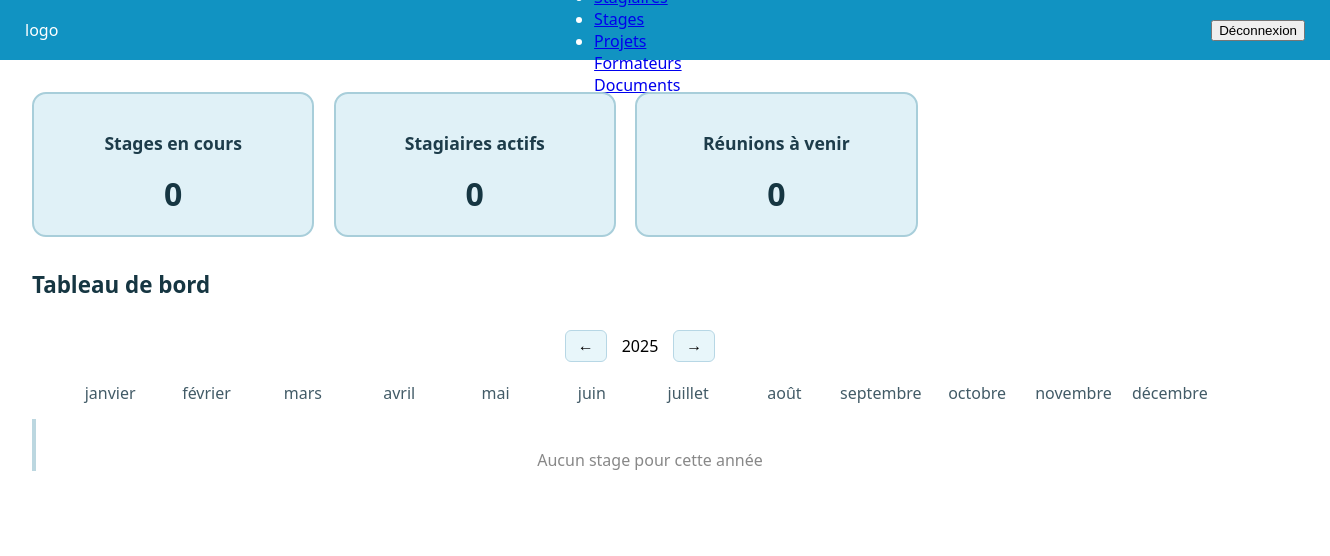
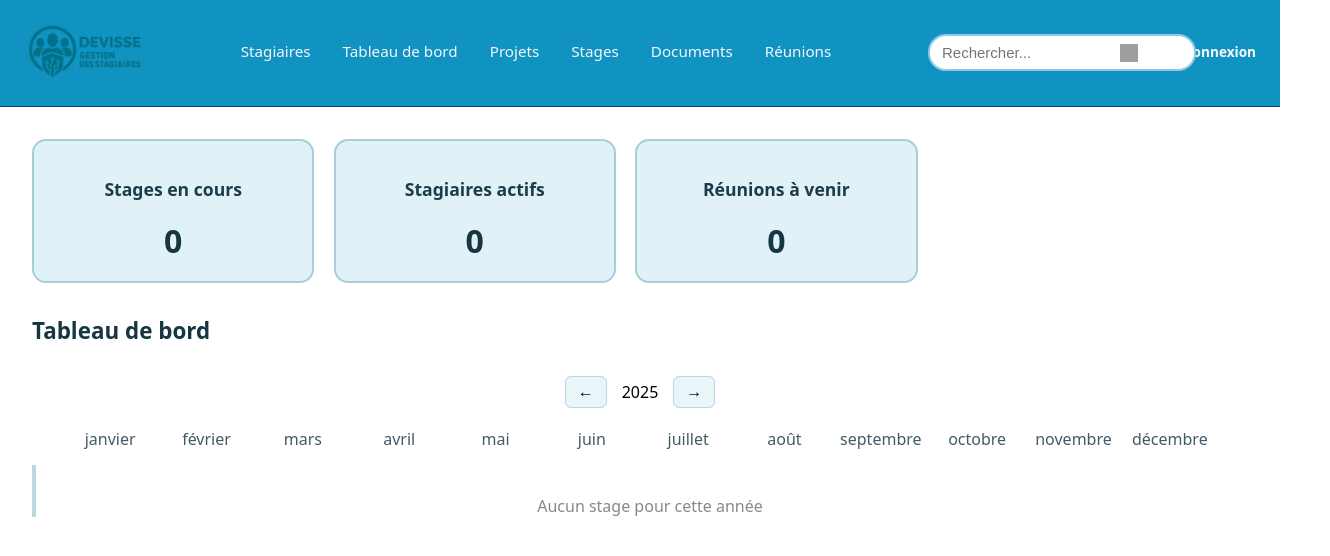
Before and after one commit to tinathinhinene/gestion_stagiaires, a React (Vite) app in the folder front_gestion_stagiaires/: page / in a window 1280 px wide. Shown: the top 556 px of the page, 1330 px wide, since content can reach past the window. Built offline with nearby package versions, Linux system fonts and the light colour scheme; grey boxes are pictures that could not be loaded.

Commit message:
Mise à jour du service Stage03.12.202522222

```diff
--- a/front_gestion_stagiaires/src/Components/Navbar.jsx
+++ b/front_gestion_stagiaires/src/Components/Navbar.jsx
@@ -1,5 +1,6 @@
 import { Link, useNavigate } from "react-router-dom";
 import "../styles/navbar.css";
+import logo from "../assets/images/logo.png"; // ton logo
 
 function Navbar() {
   const navigate = useNavigate();
@@ -10,24 +11,56 @@ function Navbar() {
   };
 
   return (
-    <nav className="navbar">
-      <div className="nav-left">
-        <span className="nav-logo">logo</span>
-      </div>
+    <header className="nav-header">
+      <div className="nav-inner">
 
-      <ul className="nav-links">
-        <li><Link to="/accueil">Tableau de bord</Link></li>
-        <li><Link to="/stagiaires">Stagiaires</Link></li>
-        <li><Link to="/stages">Stages</Link></li>
-        <li><Link to="/projets">Projets</Link></li>
-        <li><Link to="/formateurs">Formateurs</Link></li>
-        <li><Link to="/documents">Documents</Link></li>
-      </ul>
+        {/* LOGO À GAUCHE */}
+        <div className="nav-left">
+          <img src={logo} alt="logo" className="nav-logo-img" />
+        </div>
 
-      <div className="nav-right">
-        <button className="btn-logout" onClick={logout}>Déconnexion</button>
-      </div>
-    </nav>
+        {/* MENU CENTRE */}
+        <nav className="nav-center">
+          <Link to="/stagiaires" className="nav-link">Stagiaires</Link>
+          <Link to="/accueil" className="nav-link">Tableau de bord</Link>
+          <Link to="/projets" className="nav-link">Projets</Link>
+          <Link to="/stages" className="nav-link">Stages</Link>
+          <Link to="/documents" className="nav-link">Documents</Link>
+          <Link to="/reunions" className="nav-link">Réunions</Link>
+        </nav>
+
+        {/* BARRE DE RECHERCHE + UTILISATEUR */}
+        <div className="nav-right">
+
+          {/* BARRE DE RECHERCHE */}
+          <div className="nav-search">
+            <input
+              type="text"
+              placeholder="Rechercher..."
+              className="nav-search-input"
+              onKeyDown={(e) => {
+                if (e.key === "Enter") {
+                  navigate(`/recherche?q=${e.target.value}`);
+                }
+              }}
+            />
+            <img
+              src="https://cdn-icons-png.flaticon.com/512/622/622669.png"
+              className="nav-search-icon"
+              alt="search"
+            />
+          </div>
+
+          {/* UTILISATEUR */}
+
+            <div className="nav-user-info">
+              <span className="nav-user-name">Connexion</span>
+            </div>
+          </div>
+
+        </div>
+
+    </header>
   );
 }
 
--- a/front_gestion_stagiaires/src/styles/navbar.css
+++ b/front_gestion_stagiaires/src/styles/navbar.css
@@ -1,45 +1,102 @@
-.navbar {
+/* BANDE BLEUE */
+.nav-header {
   width: 100%;
-  height: 60px;
   background: #1193c2;
-  display: flex;
-  justify-content: space-between;
-  align-items: center;
-  padding: 0 25px;
-  color: white;
+  border-bottom: 3px solid #0d6d8b;
 }
 
-.navbar-left .navbar-logo {
-  font-size: 20px;
-  font-weight: bold;
+/* ZONE INTERNE */
+.nav-inner {
+  max-width: 1400px;
+  height: 80px;
+  margin: 0 auto;
+  display: flex;
+  align-items: center;
+  justify-content: space-between;
+  padding: 0 25px;
 }
 
-.navbar-center {
+/* LOGO */
+.nav-left {
+  display: flex;
+  align-items: center;
+}
+
+.nav-logo-img {
+  height: 60px;
+  object-fit: contain;
+}
+
+/* MENU */
+.nav-center {
   display: flex;
   gap: 30px;
 }
 
-.navbar-center a {
+.nav-link {
   color: white;
+  font-size: 17px;
+  font-weight: 600;
   text-decoration: none;
-  font-size: 16px;
-  transition: 0.2s;
+  padding-bottom: 4px;
+  border-bottom: 3px solid transparent;
+  transition: 0.25s;
 }
 
-.navbar-center a:hover {
-  text-decoration: underline;
+.nav-link:hover {
+  border-bottom: 3px solid #ffffff;
 }
 
-.navbar-right .logout-btn {
-  background: #ff5f5f;
-  border: none;
-  color: white;
-  padding: 8px 15px;
-  border-radius: 6px;
-  cursor: pointer;
-  transition: 0.2s;
+/* DROITE : RECHERCHE + PROFIL */
+.nav-right {
+  display: flex;
+  align-items: center;
+  gap: 20px;
 }
 
-.navbar-right .logout-btn:hover {
-  background: #e63333;
+/* BARRE DE RECHERCHE */
+.nav-search {
+  position: relative;
 }
+
+.nav-search-input {
+  width: 200px;
+  padding: 8px 35px 8px 12px;
+  border-radius: 20px;
+  border: none;
+  outline: none;
+  font-size: 15px;
+}
+
+.nav-search-icon {
+  width: 18px;
+  height: 18px;
+  position: absolute;
+  right: 10px;
+  top: 50%;
+  transform: translateY(-50%);
+}
+
+/* UTILISATEUR */
+.nav-user {
+  display: flex;
+  align-items: center;
+  gap: 10px;
+}
+
+.nav-avatar {
+  background: white;
+  color: #1193c2;
+  width: 38px;
+  height: 38px;
+  border-radius: 50%;
+  display: flex;
+  justify-content: center;
+  align-items: center;
+}
+
+.nav-user-info {
+  color: white;
+  font-size: 15px;
+  font-weight: 600;
+}
```
